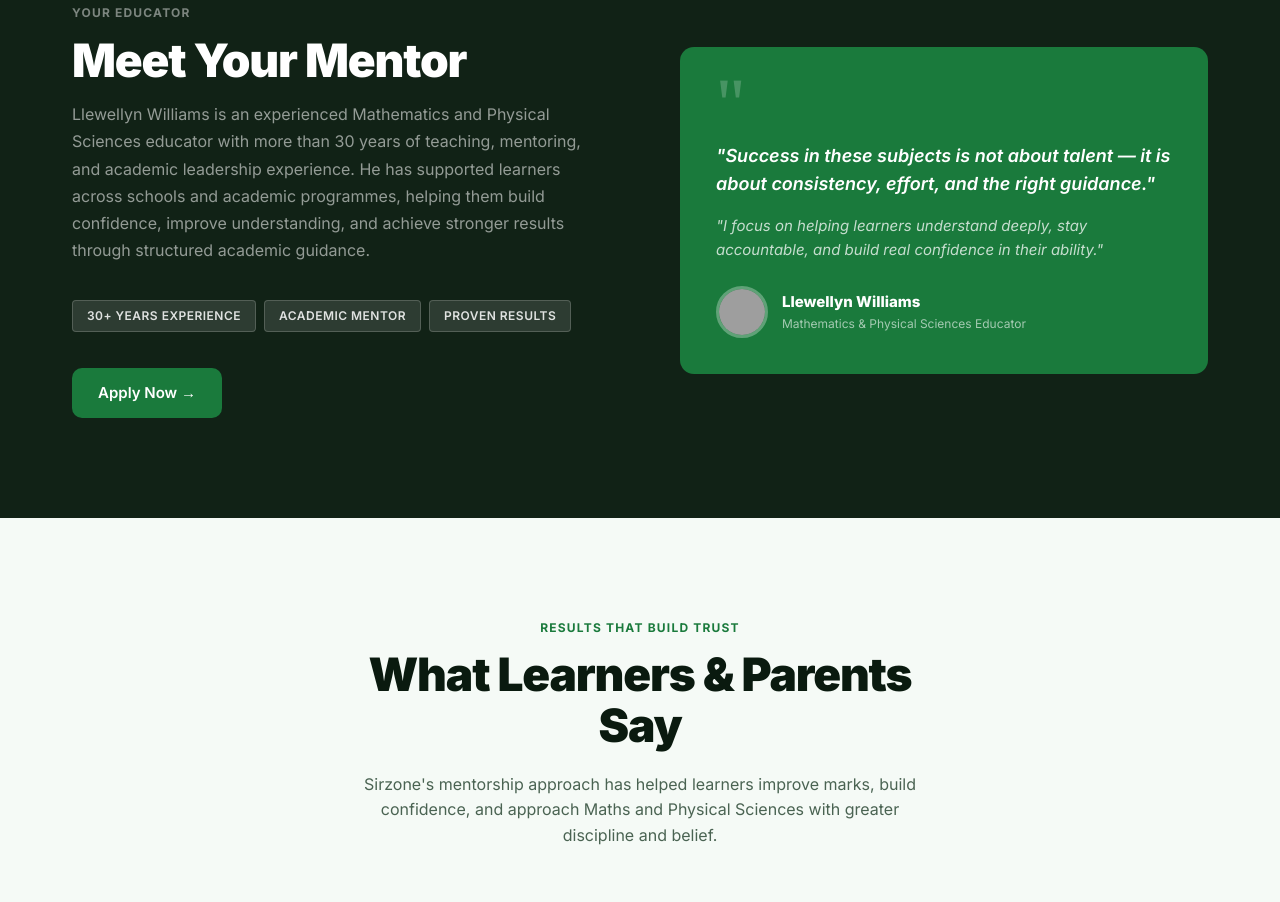
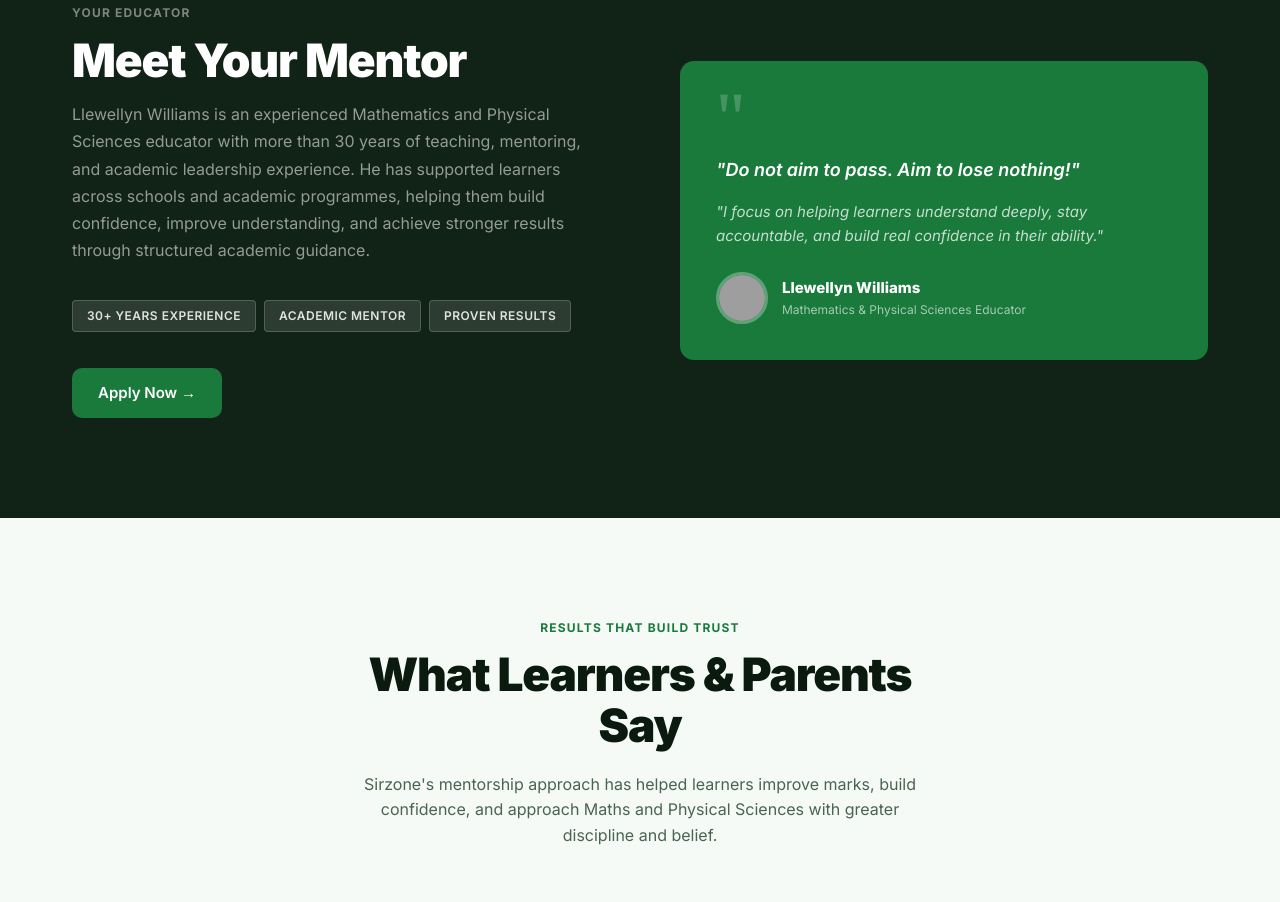
Before and after one commit to nathanbyseven/thesirzone-claude-build, a plain HTML site: page index.html in a window 1280 px wide. Shown: the part 5060-5962 px from the top of the page. Drawn offline with Linux system fonts and the light colour scheme; grey boxes are pictures that could not be loaded.

Commit message:
Update index.html

```diff
--- a/index.html
+++ b/index.html
@@ -685,7 +685,7 @@
       </div>
       <div class="tutor-quote-card animate-on-scroll animate-delay-2">
         <span class="quote-mark">"</span>
-        <p class="tutor-quote-text">"Success in these subjects is not about talent — it is about consistency, effort, and the right guidance."</p>
+        <p class="tutor-quote-text">"Do not aim to pass. Aim to lose nothing!"</p>
         <p class="tutor-quote-text-2">"I focus on helping learners understand deeply, stay accountable, and build real confidence in their ability."</p>
         <div class="tutor-profile">
           <div class="tutor-avatar"><img src="https://i.ibb.co/6JBjxNTT/Whats-App-Image-2022-04-22-at-9-53-47-AM.jpg" alt="Llewellyn Williams"/></div>
```
